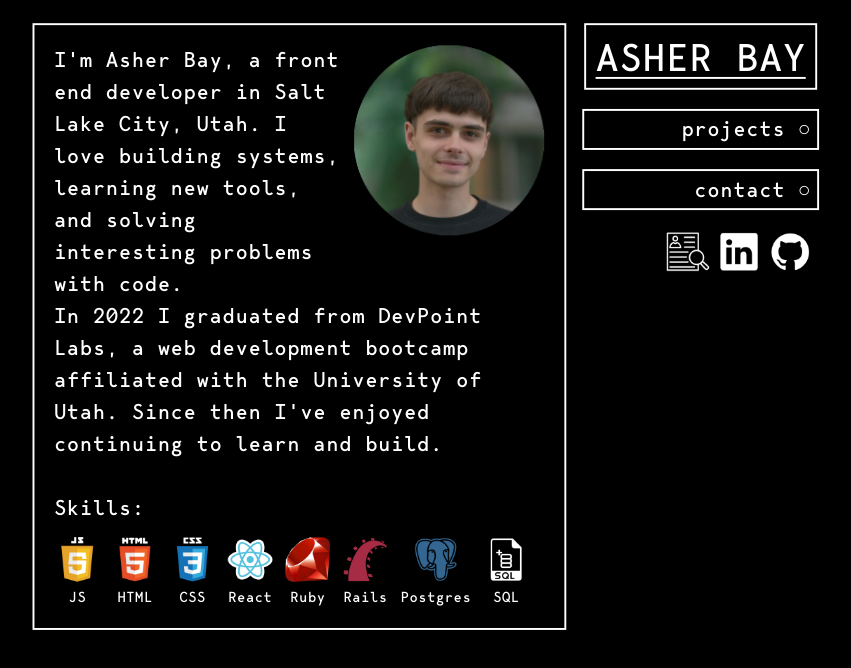
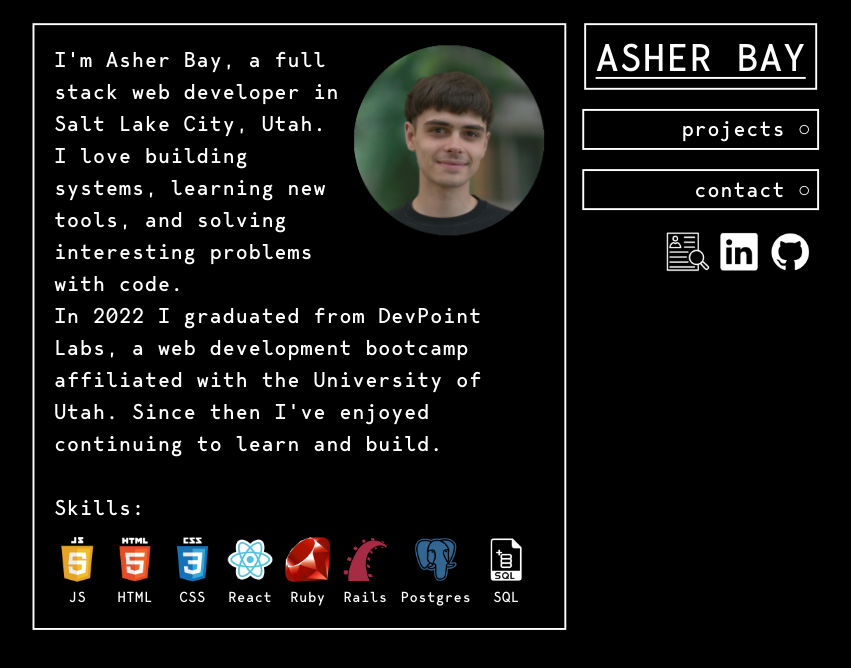
Before and after one commit to asherbay/portfolio_2022, a React (Create React App) app: page / in a window 1280 px wide. Shown: the top 668 px of the page, without its empty margins (219-1070 px from the left). Built offline with nearby package versions, Linux system fonts and the light colour scheme.

Commit message:
resume update

```diff
--- a/src/pages/Home.js
+++ b/src/pages/Home.js
@@ -42,7 +42,7 @@ const Home = () => {
         <section style={{display: 'flex', flexDirection: 'column', gap: "30px", position: "relative", }}>
             <Body y={5} >
             <ProfPic src={pic}/>
-                I'm Asher Bay, a front end developer in Salt Lake City, Utah. I love building systems, learning new tools, and solving interesting problems with code.<br/>In 2022 I graduated from DevPoint Labs, a web development bootcamp affiliated with the University of Utah. Since then I've enjoyed continuing to learn and build.
+                I'm Asher Bay, a full stack web developer in Salt Lake City, Utah. I love building systems, learning new tools, and solving interesting problems with code.<br/>In 2022 I graduated from DevPoint Labs, a web development bootcamp affiliated with the University of Utah. Since then I've enjoyed continuing to learn and build.
                 <br/>
                 <br/>
                 <p style={{ marginTop: "0px", marginBottom: "15px", position: "relative"}}>Skills:</p>
```
Also changed, not shown: 1 other file (tests, documents, lock files or other folders).
